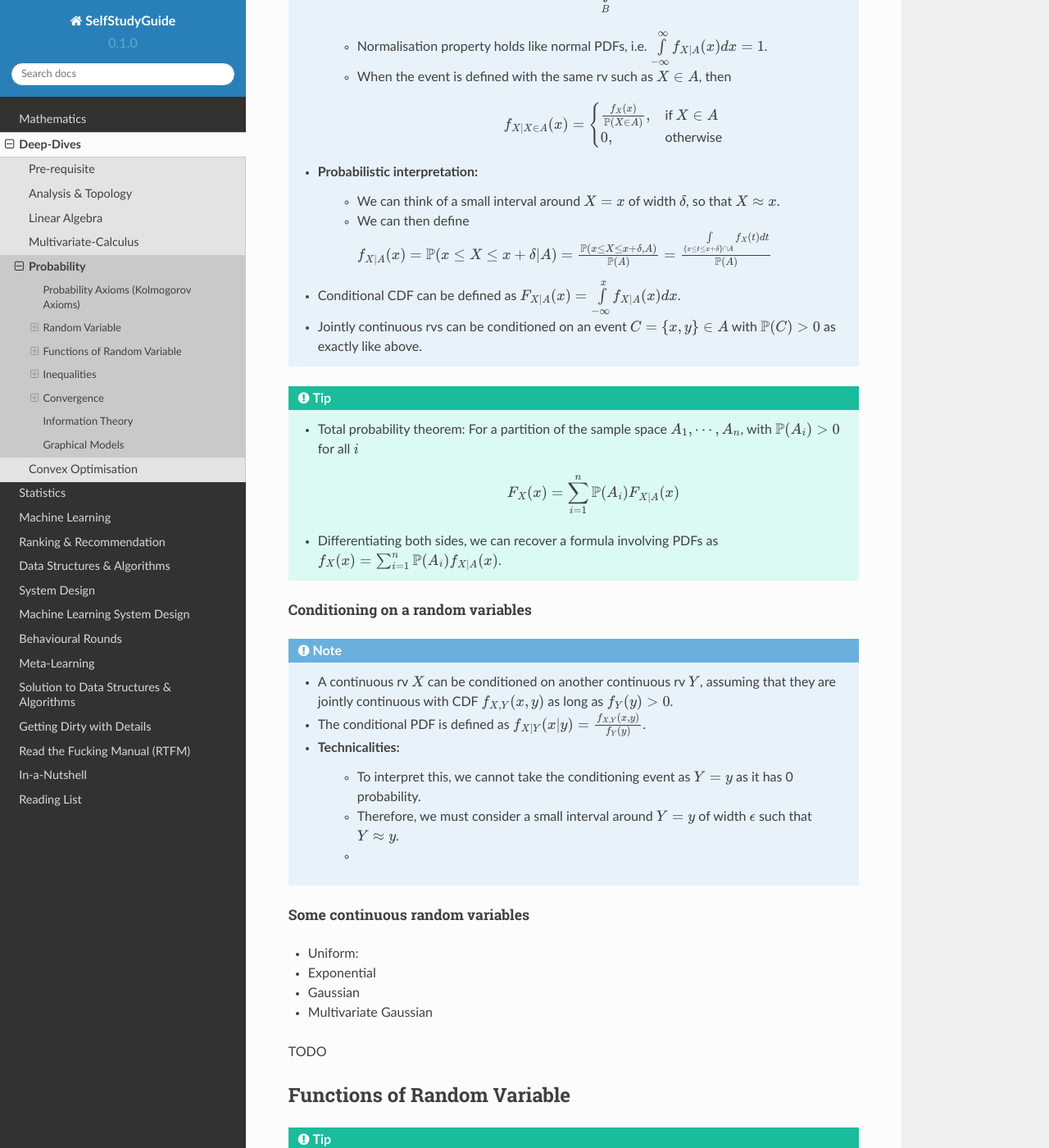
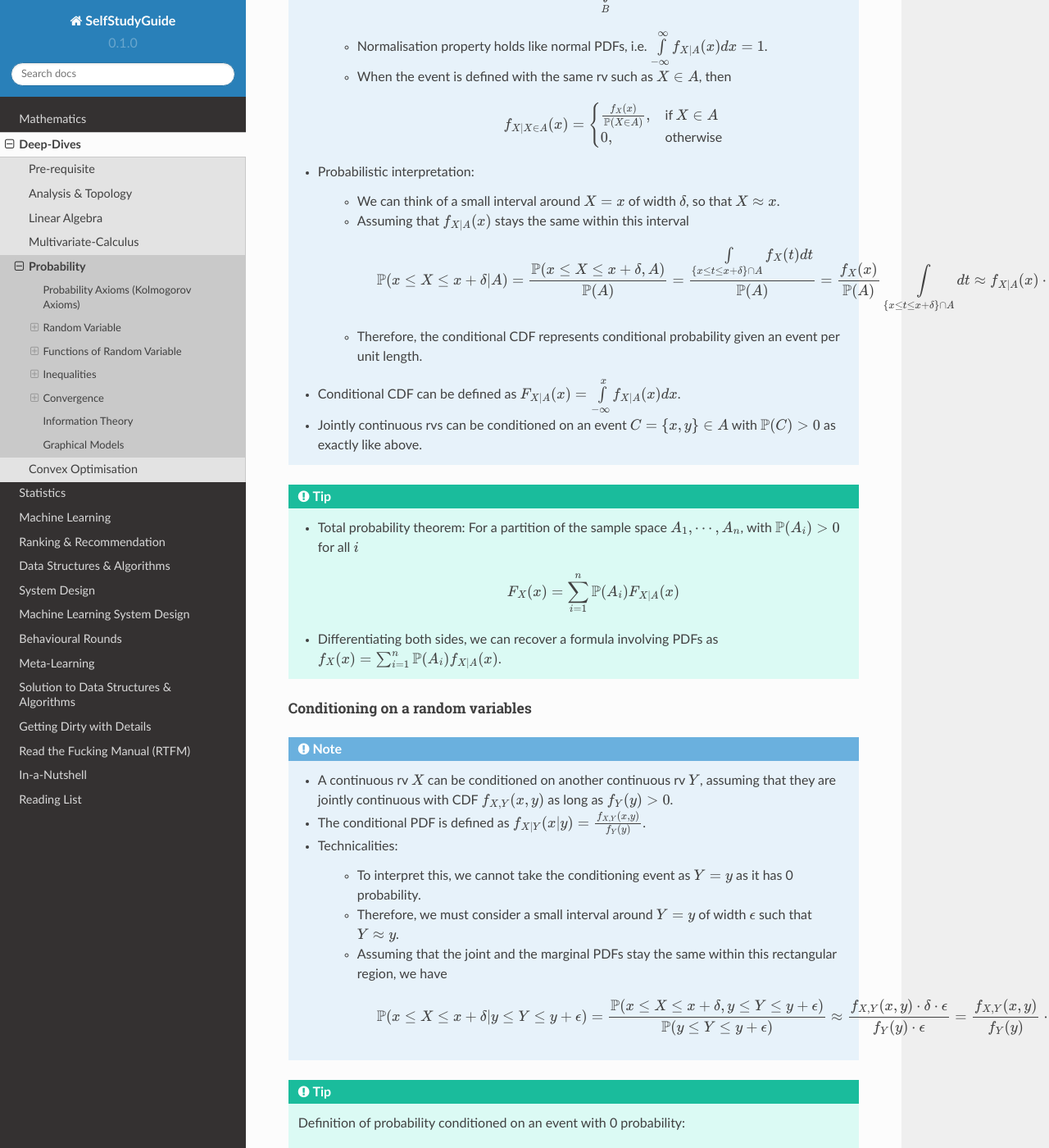
Before and after one commit to uselesstechjunks/leetcode, a Sphinx documentation site: the page built from docs/source/math/prob.rst, in a window 1280 px wide and 1400 px high, scrolled down 15237 px. Shown: the whole window at 82% size. Built offline with Sphinx 7.4.7 and the Read the Docs theme 2.0.0, drawn with Linux system fonts in a browser that asks for light colours; some of the changed text lies outside the part shown.

Commit message:
Update prob.rst

```diff
--- a/docs/source/math/prob.rst
+++ b/docs/source/math/prob.rst
@@ -497,6 +497,7 @@ Conditioning on an event
 	* A continuous rv can be conditioned on an event :math:`A` with :math:`\mathbb{P}(A)>0` and we can define a conditional PDF :math:`f_{X|A}(x)` such that for any (measurable) subset :math:`B\in\mathbb{R}`
 
 		.. math:: \mathbb{P}(X\in B|A)=\int\limits_B f_{X|A}(x) dx
+
 		* Normalisation property holds like normal PDFs, i.e. :math:`\int\limits_{-\infty}^\infty f_{X|A}(x) dx=1`.
 		* When the event is defined with the same rv such as :math:`X\in A`, then
 
@@ -506,8 +507,13 @@ Conditioning on an event
 				0, & \text{otherwise}
 				\end{cases}
 	* Probabilistic interpretation:
+
 		* We can think of a small interval around :math:`X=x` of width :math:`\delta`, so that :math:`X\approx x`.
-		* We can then define :math:`f_{X|A}(x)=\mathbb{P}(x\leq X\leq x+\delta|A)=\frac{\mathbb{P}(x\leq X\leq x+\delta,A)}{\mathbb{P}(A)}=\frac{\int\limits_{\{x\leq t\leq x+\delta\}\cap A} f_X(t)dt}{\mathbb{P}(A)}`
+		* Assuming that :math:`f_{X|A}(x)` stays the same within this interval
+
+			.. math:: \mathbb{P}(x\leq X\leq x+\delta|A)=\frac{\mathbb{P}(x\leq X\leq x+\delta,A)}{\mathbb{P}(A)}=\frac{\int\limits_{\{x\leq t\leq x+\delta\}\cap A} f_X(t)dt}{\mathbb{P}(A)}=\frac{f_X(x)}{\mathbb{P}(A)}\int\limits_{\{x\leq t\leq x+\delta\}\cap A} dt\approx f_{X|A}(x)\cdot\delta
+
+		* Therefore, the conditional CDF represents conditional probability given an event per unit length.
 	* Conditional CDF can be defined as :math:`F_{X|A}(x)=\int\limits_{-\infty}^x f_{X|A}(x) dx`.
 	* Jointly continuous rvs can be conditioned on an event :math:`C=\{x,y\}\in A` with :math:`\mathbb{P}(C)>0` as exactly like above.
 
@@ -523,9 +529,17 @@ Conditioning on a random variables
 	* A continuous rv :math:`X` can be conditioned on another continuous rv :math:`Y`, assuming that they are jointly continuous with CDF :math:`f_{X,Y}(x,y)` as long as :math:`f_Y(y)>0`.
 	* The conditional PDF is defined as :math:`f_{X|Y}(x|y)=\frac{f_{X,Y}(x,y)}{f_Y(y)}`.
 	* Technicalities:
+
 		* To interpret this, we cannot take the conditioning event as :math:`Y=y` as it has 0 probability.
 		* Therefore, we must consider a small interval around :math:`Y=y` of width :math:`\epsilon` such that :math:`Y\approx y`.
-		*
+		* Assuming that the joint and the marginal PDFs stay the same within this rectangular region, we have
+
+			.. math:: \mathbb{P}(x\leq X\leq x+\delta|y\leq Y\leq y+\epsilon)=\frac{\mathbb{P}(x\leq X\leq x+\delta,y\leq Y\leq y+\epsilon)}{\mathbb{P}(y\leq Y\leq y+\epsilon)}\approx\frac{f_{X,Y}(x,y)\cdot\delta\cdot\epsilon}{f_Y(y)\cdot\epsilon}=\frac{f_{X,Y}(x,y)}{f_Y(y)}\cdot\delta=f_{X|Y}(x|y)\cdot\delta
+
+.. tip::
+	Definition of probability conditioned on an event with 0 probability:
+
+	* Using above, we can define the conditional probability as :math:`\mathbb{P}(X\in B|Y=y)=\int\limits_B f_{X|Y}(x|y) dx` for any (measurable) subset :math:`B\in\mathbb{R}`.
 
 Some continuous random variables
 ^^^^^^^^^^^^^^^^^^^^^^^^^^^^^^^^^^^^^^^^^^^^^
```
